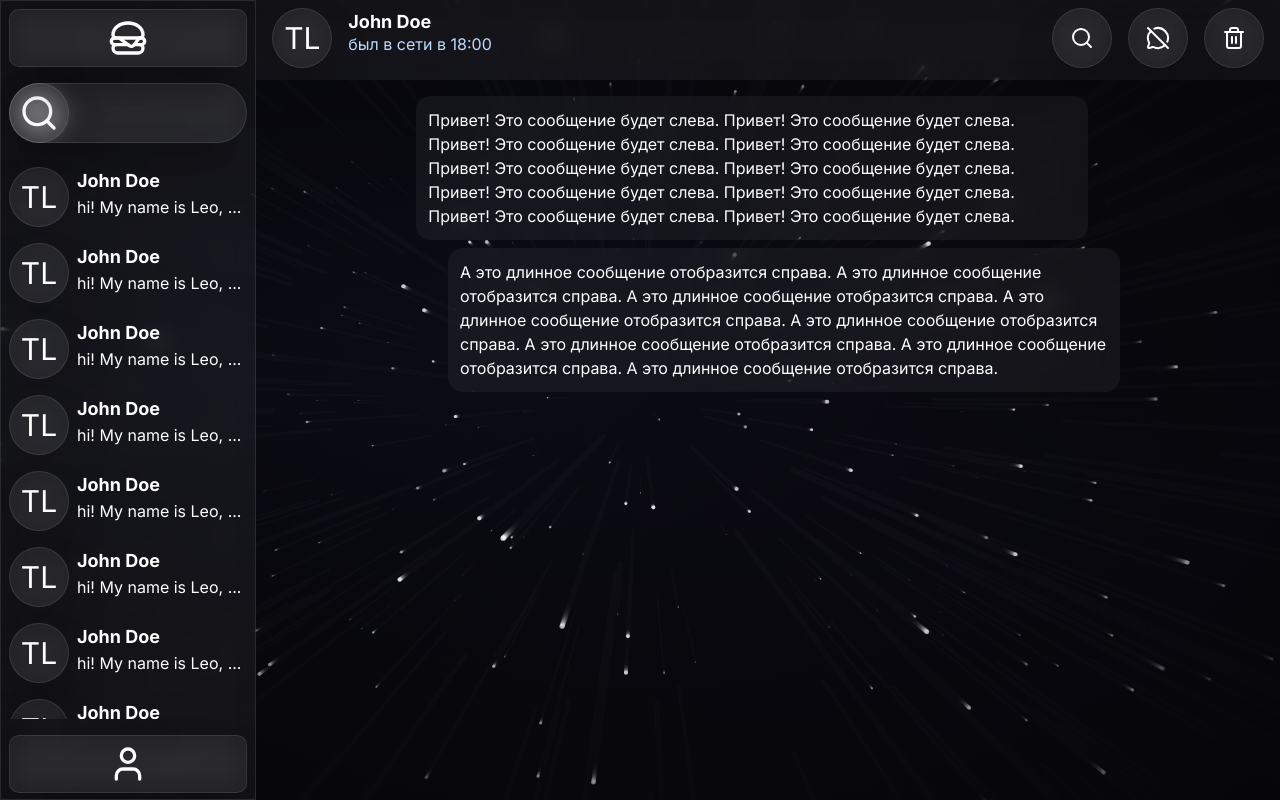
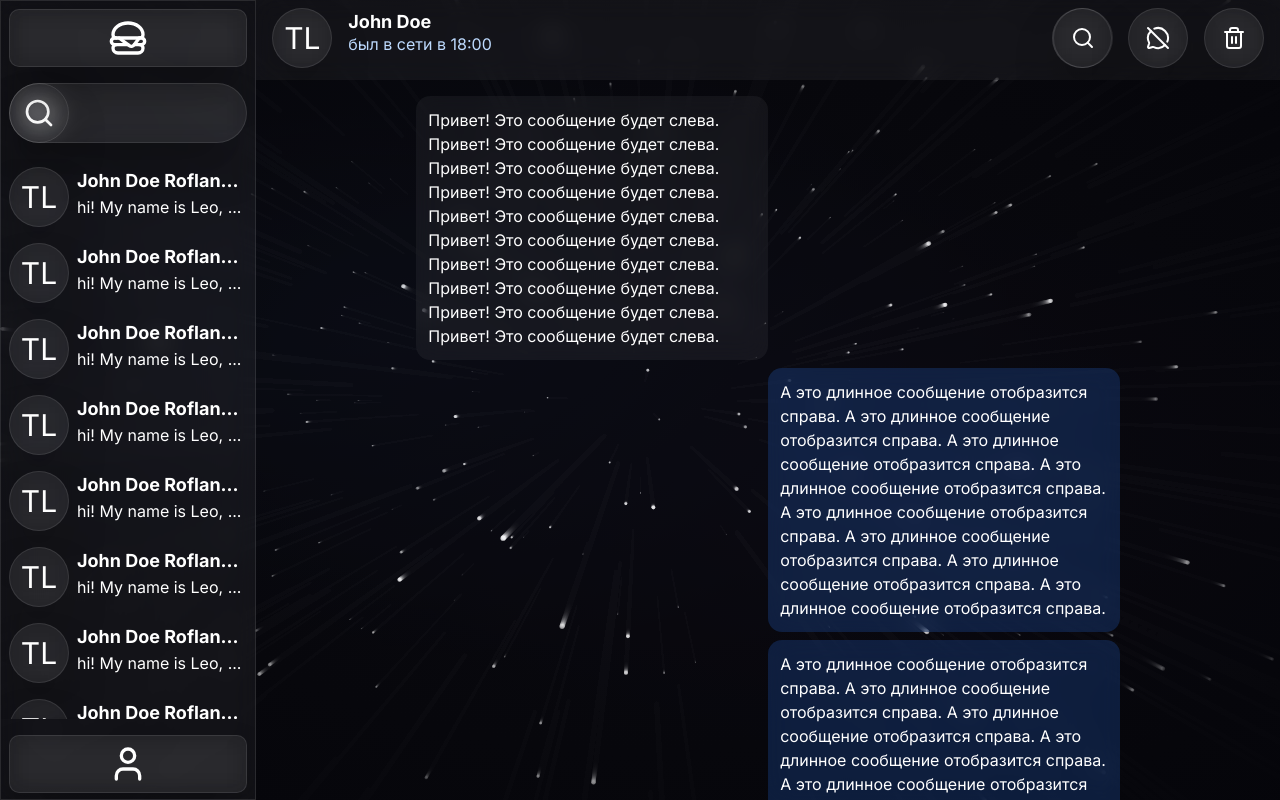
Before and after one commit to Guessler/frontend-messanger-2.0, a Next.js app: page / in a window 1280 px wide. Both pictures are taken after a click on the element 37 px from the left and 38 px from the top of the page. Built offline with nearby package versions, Linux system fonts and the light colour scheme.

Commit message:
feat: messages, header layout, refactored sidebar logic

```diff
--- a/src/components/ui/Header.tsx
+++ b/src/components/ui/Header.tsx
@@ -1,6 +1,27 @@
+'use client'
 import { MessageCircleOff, Search, Trash } from "lucide-react"
+import { useState, useRef, useEffect } from "react";
+export const Header = () => {
+    const [isOpen, setIsOpen] = useState(false);
+    const inputRef = useRef(null);
+    const containerRef = useRef(null);
 
-export const Header = () => {
+    useEffect(() => {
+        if (isOpen && inputRef.current) {
+            inputRef.current.focus();
+        }
+    }, [isOpen]);
+
+    useEffect(() => {
+        const handleClickOutside = (e) => {
+            if (containerRef.current && !containerRef.current.contains(e.target)) {
+                setIsOpen(false);
+            }
+        };
+        document.addEventListener('mousedown', handleClickOutside);
+        return () => document.removeEventListener('mousedown', handleClickOutside);
+    }, []);
+
     return (
         <div className="w-full flex justify-between h-20 bg-white/5 text-white backdrop-blur-md py-2 px-4 space-y-4 transition-all duration-300 overflow-hidden">
             <div className="flex gap-4">
@@ -13,8 +34,20 @@ export const Header = () => {
                 </div>
             </div>
             <div className="flex gap-4">
-                <div className="flex w-15 h-15 items-center justify-center cursor-pointer shrink-0 rounded-full shadow-2xl shadow-black/40 bg-white/5 backdrop-blur-md border border-white/10">
-                    <Search />
+                <div
+                    ref={containerRef}
+                    onClick={() => setIsOpen((prev) => !prev)}
+                    className={`relative flex items-center h-15 ${isOpen ? 'w-75' : 'w-15'} transition-all duration-300 rounded-full shadow-2xl shadow-black/40 bg-white/5 backdrop-blur-md border border-white/10 cursor-pointer`}
+                >
+                    <div className="flex w-15 h-15 shrink-0 items-center justify-center rounded-full border border-white/10">
+                        <Search />
+                    </div>
+                    <input
+                        ref={inputRef}
+                        onClick={(e) => e.stopPropagation()}
+                        placeholder="Search..."
+                        className={`outline-none bg-transparent h-full w-full pr-4 pl-2 text-white transition-all duration-300 ${isOpen ? 'opacity-100' : 'opacity-0 pointer-events-none'}`}
+                    />
                 </div>
                 <div className="flex w-15 h-15 items-center justify-center cursor-pointer shrink-0 rounded-full shadow-2xl shadow-black/40 bg-white/5 backdrop-blur-md border border-white/10">
                     <MessageCircleOff />
--- a/src/components/ui/Messages.tsx
+++ b/src/components/ui/Messages.tsx
@@ -2,16 +2,24 @@ export const Messages = () => {
     const mockMessages = [
         { id: 1, text: "Привет! Это сообщение будет слева. Привет! Это сообщение будет слева. Привет! Это сообщение будет слева. Привет! Это сообщение будет слева. Привет! Это сообщение будет слева. Привет! Это сообщение будет слева. Привет! Это сообщение будет слева. Привет! Это сообщение будет слева. Привет! Это сообщение будет слева. Привет! Это сообщение будет слева. ", isMyMessage: false },
         { id: 2, text: "А это длинное сообщение отобразится справа. А это длинное сообщение отобразится справа. А это длинное сообщение отобразится справа. А это длинное сообщение отобразится справа. А это длинное сообщение отобразится справа. А это длинное сообщение отобразится справа. А это длинное сообщение отобразится справа. А это длинное сообщение отобразится справа. ", isMyMessage: true },
+        { id: 3, text: "А это длинное сообщение отобразится справа. А это длинное сообщение отобразится справа. А это длинное сообщение отобразится справа. А это длинное сообщение отобразится справа. А это длинное сообщение отобразится справа. А это длинное сообщение отобразится справа. А это длинное сообщение отобразится справа. А это длинное сообщение отобразится справа. ", isMyMessage: true },
+        { id: 4, text: "А это длинное сообщение отобразится справа. А это длинное сообщение отобразится справа. А это длинное сообщение отобразится справа. А это длинное сообщение отобразится справа. А это длинное сообщение отобразится справа. А это длинное сообщение отобразится справа. А это длинное сообщение отобразится справа. А это длинное сообщение отобразится справа. ", isMyMessage: false },
+        { id: 5, text: "А это длинное сообщение отобразится справа. А это длинное сообщение отобразится справа. А это длинное сообщение отобразится справа. А это длинное сообщение отобразится справа. А это длинное сообщение отобразится справа. А это длинное сообщение отобразится справа. А это длинное сообщение отобразится справа. А это длинное сообщение отобразится справа. ", isMyMessage: true },
+        { id: 6, text: "А это длинное сообщение отобразится справа. А это длинное сообщение отобразится справа. А это длинное сообщение отобразится справа. А это длинное сообщение отобразится справа. А это длинное сообщение отобразится справа. А это длинное сообщение отобразится справа. А это длинное сообщение отобразится справа. А это длинное сообщение отобразится справа. ", isMyMessage: true },
+        { id: 7, text: "А это длинное сообщение отобразится справа. А это длинное сообщение отобразится справа. А это длинное сообщение отобразится справа. А это длинное сообщение отобразится справа. А это длинное сообщение отобразится справа. А это длинное сообщение отобразится справа. А это длинное сообщение отобразится справа. А это длинное сообщение отобразится справа. ", isMyMessage: false },
+        { id: 8, text: "А это длинное сообщение отобразится справа. А это длинное сообщение отобразится справа. А это длинное сообщение отобразится справа. А это длинное сообщение отобразится справа. А это длинное сообщение отобразится справа. А это длинное сообщение отобразится справа. А это длинное сообщение отобразится справа. А это длинное сообщение отобразится справа. ", isMyMessage: true },
+        { id: 9, text: "А это длинное сообщение отобразится справа. А это длинное сообщение отобразится справа. А это длинное сообщение отобразится справа. А это длинное сообщение отобразится справа. А это длинное сообщение отобразится справа. А это длинное сообщение отобразится справа. А это длинное сообщение отобразится справа. А это длинное сообщение отобразится справа. ", isMyMessage: true },
+        { id: 10, text: "А это длинное сообщение отобразится справа. А это длинное сообщение отобразится справа. А это длинное сообщение отобразится справа. А это длинное сообщение отобразится справа. А это длинное сообщение отобразится справа. А это длинное сообщение отобразится справа. А это длинное сообщение отобразится справа. А это длинное сообщение отобразится справа. ", isMyMessage: false },
     ];
 
     return (
-        <div className="w-full h-screen px-40 pt-4">
+        <div className="w-full h-screen px-40 pt-4 pb-25  overflow-auto no-scrollbar">
             <div className="flex flex-col gap-2 w-full">
                 {mockMessages.map((msg) => (
                     <div
                         key={msg.id}
-                        className={`text-white p-3 rounded-xl bg-white/5 max-w-2xl backdrop-blur-md transition-all duration-300 overflow-hidden
-                            ${msg.isMyMessage ? 'self-end' : 'self-start'}
+                        className={`text-white p-3 rounded-xl  w-1/2 backdrop-blur-md transition-all duration-300
+                            ${msg.isMyMessage ? 'self-end bg-blue-500/20' : 'self-start bg-white/5'}
                         `}
                     >
                         {msg.text}
--- a/src/components/ui/Sidebar.tsx
+++ b/src/components/ui/Sidebar.tsx
@@ -2,64 +2,68 @@
 import { useSidebarStore } from "@/store/useSideBarStore";
 import { Hamburger, Search, User } from "lucide-react"
 import Link from "next/link";
-import { useRef } from "react";
+import { useRef, useEffect } from "react";
+import { cn } from "@/lib/utils";
+import { truncateText } from "@/utils/helpers/trancateText";
+
+const circleClass = "rounded-full shadow-2xl shadow-black/40 bg-white/5 backdrop-blur-md border border-white/10";
+const buttonClass = "flex items-center justify-center cursor-pointer w-full py-2 rounded-lg shadow-2xl shadow-black/40 bg-white/5 backdrop-blur-md border border-white/10";
+const inputClass = "outline-none absolute pl-18 w-full h-15 text-white rounded-full shadow-2xl shadow-black/40 bg-white/5 backdrop-blur-md border border-white/10";
 
 export const Sidebar = () => {
     const { isOpen, toggle } = useSidebarStore();
-    const searchRef = useRef<HTMLInputElement>(null)
-    const truncateText = (str: string, maxLen: number) => {
-        if (!str) return "";
-        return str.length > maxLen ? str.slice(0, maxLen) + "..." : str;
-    };
+    const searchRef = useRef<HTMLInputElement>(null);
+
+    useEffect(() => {
+        if (isOpen) {
+            requestAnimationFrame(() => {
+                searchRef.current?.focus();
+            });
+        }
+    }, [isOpen]);
+
     const handleOpenSearch = () => {
         if (!isOpen) {
             toggle();
+        } else {
+            searchRef.current?.focus();
         }
-
-        setTimeout(() => {
-            if (searchRef.current) {
-                searchRef.current.focus();
-            }
-        }, 200)
     };
     return (
-        <div className={`${isOpen ? 'w-80' : 'w-20'} bg-white/5 backdrop-blur-md border border-white/10 h-screen py-2 space-y-4 transition-all duration-300 overflow-hidden`}>
-            <div className="px-2  flex flex-col gap-4">
-                <div onClick={toggle} className="flex items-center justify-center cursor-pointer  w-full py-2 rounded-lg shadow-2xl shadow-black/40 bg-white/5 backdrop-blur-md border border-white/10">
+        <div className={cn(isOpen ? 'w-80' : 'w-20', 'bg-white/5 backdrop-blur-md border border-white/10 h-screen py-2 space-y-4 transition-all duration-300 overflow-hidden')}>
+            <div className="px-2 flex flex-col gap-4">
+                <div onClick={toggle} className={buttonClass}>
                     <Hamburger className="text-white w-10 h-10" />
                 </div>
 
                 <div className="flex relative">
-                    <div onClick={handleOpenSearch} className="flex w-15 h-15 items-center justify-center cursor-pointer shrink-0 rounded-full shadow-2xl shadow-black/40 bg-white/5 backdrop-blur-md border border-white/10">
-                        <Search className="text-white w-10 h-10" />
+                    <div onClick={handleOpenSearch} className={cn("flex w-15 h-15 items-center justify-center cursor-pointer shrink-0", circleClass, isOpen ? 'bg-transparent' : 'bg-white/5')}>
+                        <Search className="text-white w-8 h-8" />
                     </div>
-                    {
-                        isOpen &&
-                        <input ref={searchRef} className="flex outline-none absolute pl-18 w-full h-15 text-white items-center justify-center cursor-pointer shrink-0 rounded-full shadow-2xl shadow-black/40 bg-white/5 backdrop-blur-md border border-white/10" type="text" />
-
-                    }
+                    {isOpen && (
+                        <input ref={searchRef} className={cn("flex items-center justify-center", inputClass)} type="text" />
+                    )}
                 </div>
             </div>
             <div className="h-[70vh] flex flex-col overflow-auto no-scrollbar">
                 {Array.from({ length: 20 }).map((_, index) => {
                     return (
                         <div key={index} className="hover:bg-white/20 flex p-2 gap-2 transition-all cursor-pointer">
-                            <div className="flex w-15 h-15 items-center justify-center cursor-pointer shrink-0 rounded-full shadow-2xl shadow-black/40 bg-white/5 backdrop-blur-md border border-white/10">
+                            <div className={cn("flex w-15 h-15 items-center justify-center cursor-pointer shrink-0", circleClass)}>
                                 <h2 className="text-white text-3xl select-none">TL</h2>
                             </div>
-                            <div className={`flex flex-col transition-all duration-300 min-w-0 ${isOpen
+                            <div className={cn("flex flex-col transition-all duration-300 min-w-0", isOpen
                                 ? 'w-44 opacity-100 translate-x-0 pointer-events-auto'
-                                : 'w-0 opacity-0 -translate-x-4 pointer-events-none'
-                                }`}>
-                                <h2 className="text-white text-lg font-bold whitespace-nowrap truncate select-none">John Doe</h2>
+                                : 'w-0 opacity-0 -translate-x-4 pointer-events-none')}>
+                                <h2 className="text-white text-lg font-bold whitespace-nowrap truncate select-none">{truncateText("John Doe Roflanowitch", 15)}</h2>
                                 <p className="text-white whitespace-nowrap select-none">{truncateText("hi! My name is Leo, I am a frontend or fullstack developer, nice to see you!😊", 20)}</p>
                             </div>
                         </div>
                     )
                 })}
             </div>
-            <div className="px-2" >
-                <Link href="/profile" className="flex items-center justify-center cursor-pointer  w-full py-2 rounded-lg shadow-2xl shadow-black/40 bg-white/5 backdrop-blur-md border border-white/10">
+            <div className="px-2">
+                <Link href="/profile" className={buttonClass}>
                     <User className="text-white w-10 h-10" />
                 </Link>
             </div>
--- /dev/null
+++ b/src/utils/helpers/trancateText.ts
@@ -0,0 +1,4 @@
+export const truncateText = (str: string, maxLen: number) => {
+  if (!str) return '';
+  return str.length > maxLen ? str.slice(0, maxLen) + '...' : str;
+};
```
